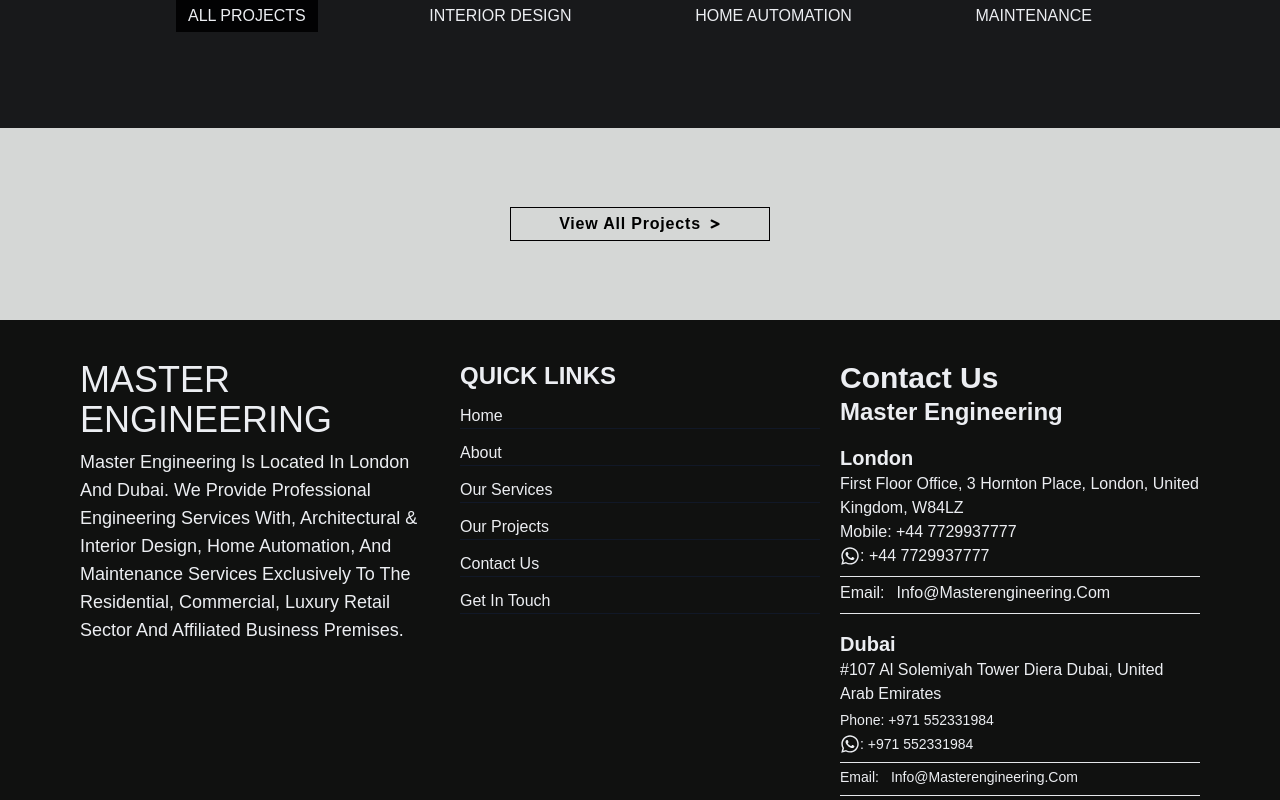
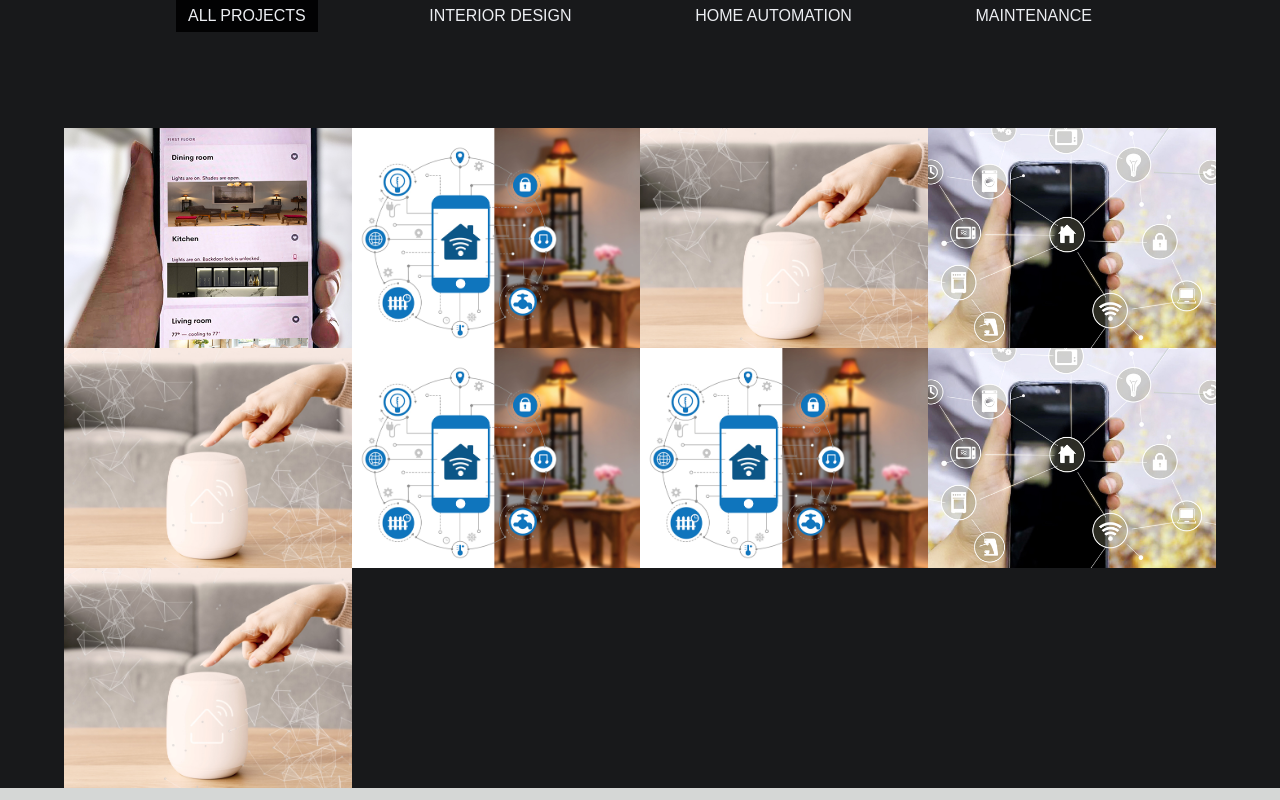
Before and after one commit to parham-mosadeq/infya, a Next.js app: page / in a window 1280 px wide. Shown: the part 3040-3840 px from the top of the page. Built offline with nearby package versions, Linux system fonts and the light colour scheme.

Commit message:
add new hover transition

```diff
--- a/src/components/modules/projects/ProjectsCats.js
+++ b/src/components/modules/projects/ProjectsCats.js
@@ -39,9 +39,7 @@ function ProjectsCats() {
 
       {/* render cats */}
       <section className='mt-24 h-full w-full mx-auto'>
-        <RenderCats
-          selectCat={selectCat === 'all projects' ? ' ' : selectCat}
-        />
+        <RenderCats selectCat={selectCat === 'ALL PROJECTS' ? '' : selectCat} />
       </section>
       {/* render cats */}
     </article>
--- a/src/components/modules/projects/RenderCats.js
+++ b/src/components/modules/projects/RenderCats.js
@@ -4,8 +4,11 @@ import Image from 'next/image';
 import Link from 'next/link';
 import { useRouter } from 'next/router';
 function RenderCats({ selectCat }) {
+  console.log(selectCat);
   const { prCats } = catDataDB;
-  const findById = prCats.filter((item) => item.catName === selectCat.tag);
+  const findById = prCats.filter((item) =>
+    selectCat === '' ? item : item.catName === selectCat.tag
+  );
   const router = useRouter();
   console.log();
   // const findById = prCats.filter((item) => item.catName === selectCat);
@@ -29,7 +32,7 @@ function RenderCats({ selectCat }) {
           >
             <Link href={`${baseUrl}/${item.imgTitle}`}>
               <Image
-                className='mx-auto w-full h-[220px] object-cover transition-all duration-500 hover:scale-110'
+                className={`  mx-auto w-full h-[220px] object-cover transition duration-300 hover:scale-110`}
                 src={item.images}
                 width={540}
                 height={540}
@@ -37,7 +40,7 @@ function RenderCats({ selectCat }) {
               />
               <p
                 className={`${
-                  hover === item.id ? 'absolute' : 'opacity-0'
+                  hover === item.id ? 'absolute scale-110' : 'opacity-0 scale-0'
                 } text-mainTxtColor px-4 transition-color duration-500 font-bold
               uppercase tracking-wider hover:bg-backFilter text-center flex justify-center
               items-center w-full h-full mx-auto absolute top-1/2 left-1/2 -translate-x-1/2
```
